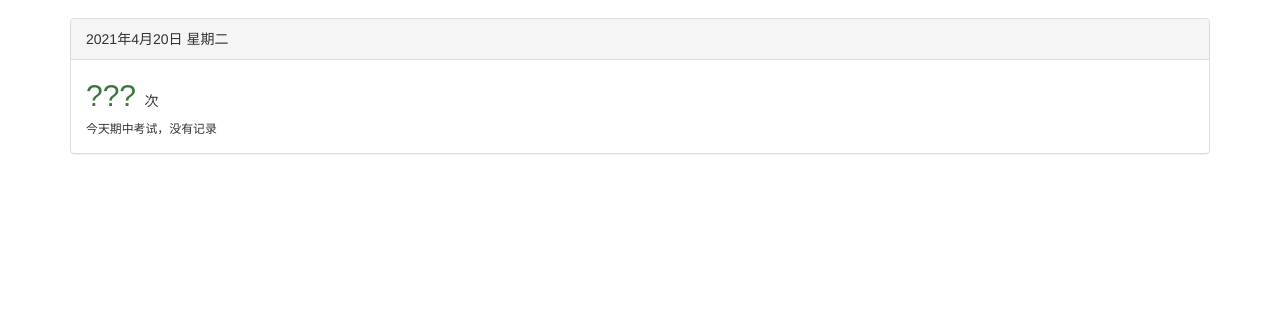
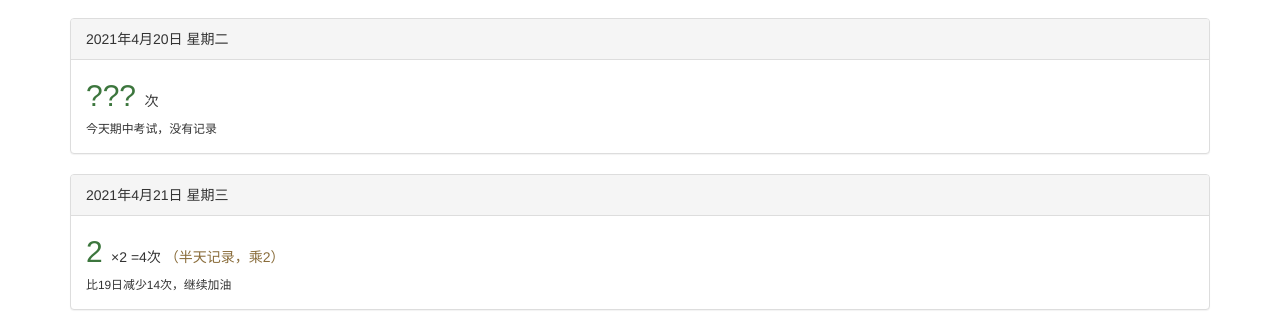
Before and after one commit to myworldzycpc/files, a plain HTML site: page jiulipu.html in a window 1280 px wide. Shown: the part 655-985 px from the top of the page. Before the commit the page ends 829 px from the top, so only its background shows below. Drawn offline with nearby package versions, Linux system fonts and the light colour scheme.

Commit message:
Update jiulipu.html

```diff
--- a/jiulipu.html
+++ b/jiulipu.html
@@ -50,12 +50,12 @@
                         </div>
                         <div class="modal-body">
                             <span class="text-success" style="font-size:30px">
-                                48
+                                52
                             </span>
                             次
                             <br>
                             <small>
-                                平均每天24次
+                                平均每天17次
                             </small>
                         </div>
                         <div class="modal-footer">
@@ -112,6 +112,24 @@
                     </small>
                 </div>
             </div>
+            <div class="panel panel-default">
+                <div class="panel-heading">
+                    2021年4月21日 星期三
+                </div>
+                <div class="panel-body">
+                    <span class="text-success" style="font-size:30px">
+                        2
+                    </span>
+                    ×2 =4次
+                    <span class="text-warning">
+                        （半天记录，乘2）
+                    </span>
+                    <br>
+                    <small>
+                        比19日减少14次，继续加油
+                    </small>
+                </div>
+            </div>
         </div>
     </body>
 
```
